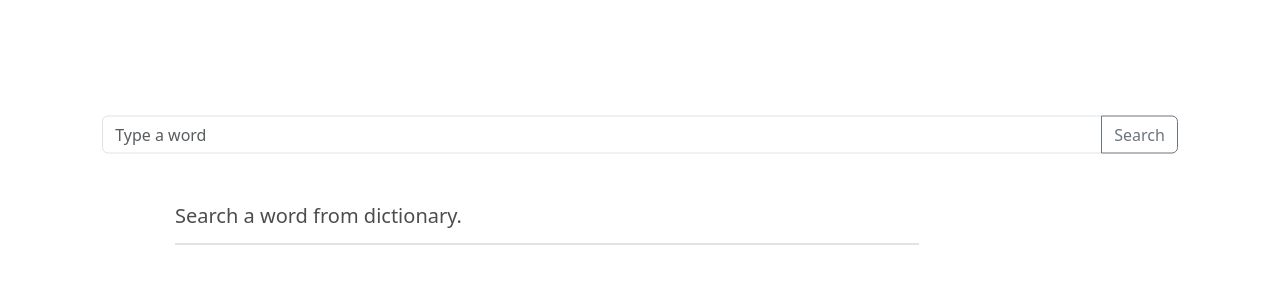
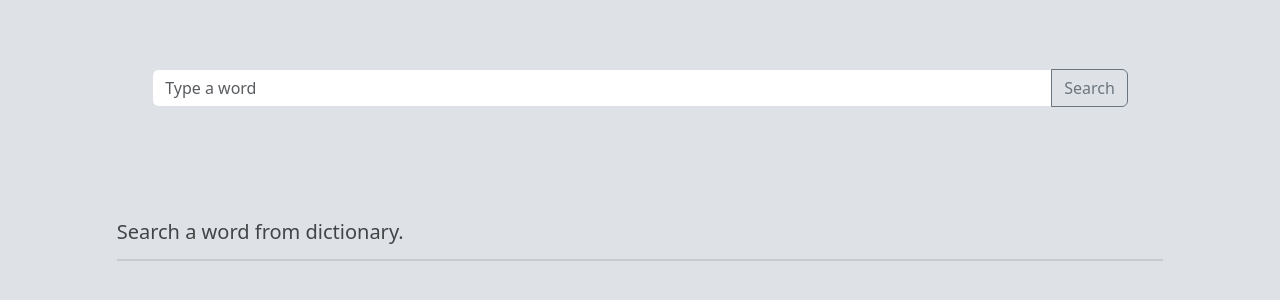
Before and after one commit to Mustafazirhli98/english-dictionary, a React (Create React App) app: page / in a window 1280 px wide. Shown: the part 152-452 px from the top of the page. Built offline with nearby package versions, Linux system fonts and the light colour scheme.

Commit message:
input,card ve 'search a word from dictionary' kısımlarının genişlikleri d

```diff
--- a/src/App.css
+++ b/src/App.css
@@ -1,16 +1,23 @@
-.container {
-   position: absolute;
-   top: 50%;
-   left: 50%;
-   transform: translate(-50%, -50%);
+.container-fluid {
+    height: 100%;
+    width: 100%;
+    background-color: #dee1e6;
 }
 
 .searchSection {
-    margin-bottom: 50px
+    margin-bottom: 50px;
+    position: absolute;
+    top: 30%;
+    left: 50%;
+    transform: translate(-50%,-50%);
 }
 
 .cardSection {
     margin-bottom: 120px;
+    position: absolute;
+    top: 50%;
+    left: 50%;
+    transform: translate(-50%,-50%);
 }
 
 .card-left-side {
@@ -40,7 +47,8 @@ input.form-control:focus {
 }
 
 input.form-control {
-    max-width: 1000px;
+    min-width: 500px;
+    max-width: 900px;
 }
 
 .input-group {
@@ -48,7 +56,8 @@ input.form-control {
     justify-content: center;
 }
 
-.card{
+.card {
+    min-width: 600px;
     max-width: 800px;
     margin-left: auto;
     margin-right: auto;
--- a/src/App.js
+++ b/src/App.js
@@ -17,7 +17,7 @@ function App() {
   return (
 
     <mainContext.Provider value={stateData}>
-      <div className="container ">
+      <div className="container-fluid">
         <div className='row'>
           <div className='col-sm-12 searchSection'>
             <Search />
--- a/src/components/Cards.jsx
+++ b/src/components/Cards.jsx
@@ -9,10 +9,10 @@ export const Cards = () => {
 
   return (
 
-    <>
+    <div className='searchResult'>
       {
         !(isSearched) &&
-        <div className='col-sm-8 offset-1'>
+        <div className='col-sm-10 offset-1'>
           <h5 className='beforeSearch'>
             Search a word from dictionary.
           </h5>
@@ -29,14 +29,14 @@ export const Cards = () => {
             </div>
             <div className='col-sm-9 card-right-side'>
               <div className='word-detail'>
-                <h6 className="card-subtitle mb-2 text-body-secondary">{cardObject.generalUse}</h6>
+                <h6 className="card-subtitle mb-2 text-body-secondary">General use: {cardObject.generalUse}</h6>
                 <p className="card-text">{cardObject.definition}</p>
               </div>
             </div>
           </div>
         </div>
       }
-    </>
+    </div>
 
   )
 }
--- a/src/components/Search.jsx
+++ b/src/components/Search.jsx
@@ -24,7 +24,7 @@ export const Search = () => {
 
   return (
 
-    <div>
+    <div className='search'>
       <div className="input-group">
         <input type="text" className="form-control" placeholder="Type a word" onChange={(e) => {
           setTypedWord(e.target.value)
```
